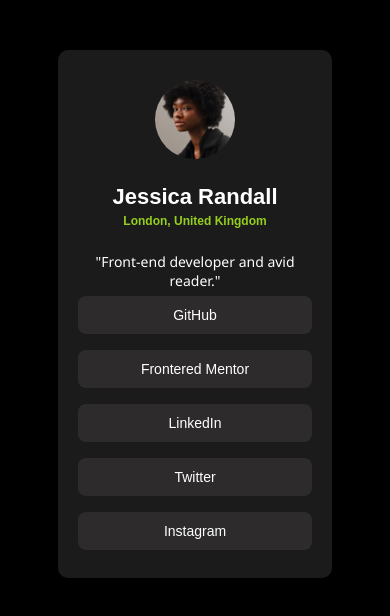
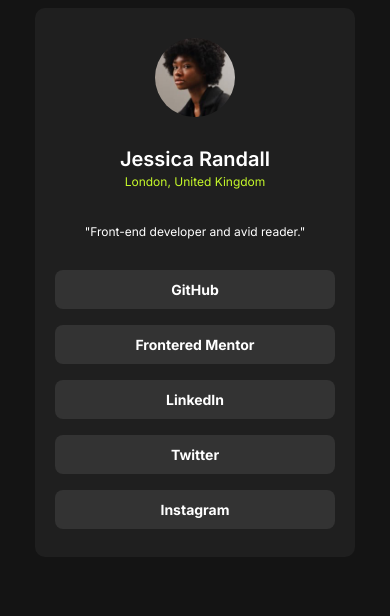
Before and after one commit to TheAnderes/Social_Links_Profile-Javascript, a plain HTML site: page Social_Links_Profile/index.html in a window 390 px wide. Drawn offline with Linux system fonts and the light colour scheme.

Commit message:
Pestaña Mobile

```diff
--- a/Social_Links_Profile/css/style.css
+++ b/Social_Links_Profile/css/style.css
@@ -1,25 +1,33 @@
-.cuerpo {
-    background-color: black;
+body {
+    background-color: var(--OffBlack);
+}
+
+:root {
+    --Green: hsl(75, 94%, 57%);
+    --White: hsl(0, 0%, 100%);
+    --Grey: hsl(0, 0%, 20%);
+    --DarkGrey: hsl(0, 0%, 12%);
+    --OffBlack: hsl(0, 0%, 8%);
 }
 
 .conteiner {
     display: flex;
-    margin: 50px;
-    height: auto;
-    max-width: 100%;
-    align-items: center;
+    width: 100%;
+    height: 100%;
+    align-self: center;
     justify-content: center;
 }
 
 .form {
     display: flex;
     align-items: center;
+    justify-content: center;
     flex-direction: column;
-    background-color: #1b1b1b;
+    background-color: var(--DarkGrey);
     border-radius: 10px;
-    width: 250px;
     padding: 20px;
-    align-items: center;
+    width: 280px;
+    height: fit-content;
 }
 
 .buttons {
@@ -27,20 +35,21 @@
     width: 100%;
     margin: 8px;
     border-radius: 8px;
-    background-color: rgb(45, 43, 43);
+    background-color: var(--Grey);
     border: none;
-    color: white;
+    color: var(--White);
     font-size: 14px;
-    font-family: Arial, Helvetica, sans-serif;
+    font-family: "Inter", sans-serif;
+    font-weight: 700;
 }
 
 .buttons:hover {
-    background: linear-gradient(to top, transparent, rgb(6, 100, 9));
+    background: var(--Green);
 }
 
-.buttons:active {
-    background: linear-gradient(to bottom, rgb(63, 247, 2), rgb(22, 135, 28), transparent);
-}
+/* .buttons:active {
+    background: linear-gradient(to bottom, var(--Green), rgb(63, 247, 2), transparent);
+} */
 
 .imagen {
     display: flex;
@@ -55,26 +64,30 @@
 
 .nombre {
     width: 100%;
-    height: 30px;
-    font-family: Arial, Helvetica, sans-serif;
-    color: white;
+    font-family: "Inter", sans-serif;
+    color: var(--White);
     text-align: center;
-    font-size: 11px;
+    font-size: 20px;
+    font-weight: 600;
     height: 35px;
 }
 
 .lugar {
-    font-family: Arial, Helvetica, sans-serif;
-    color: rgb(150, 207, 29);
+    font-family: "Inter", sans-serif;
+    color: var(--Green);
     text-align: center;
-    font-size: 8px;
+    font-size: 12px;
+    font-weight: 400;
+    width: 100%;
+    height: 50px;
 }
 
 .descrip {
     width: 100%;
+    font-family: "Inter", sans-serif;
+    color: var(--White);
+    text-align: center;
+    font-size: 12px;
+    font-weight: 400;
     height: 50px;
-    font-family: 'Segoe UI', Tahoma, Geneva, Verdana, sans-serif;
-    color: white;
-    text-align: center;
-    font-size: 14px;
 }
--- a/Social_Links_Profile/index.html
+++ b/Social_Links_Profile/index.html
@@ -7,20 +7,21 @@
   <link rel="icon" type="image/png" sizes="32x32"
     href="./assets/images/b0c8d4caa9d7a949616779bf6c02bde4-emoticon-de-emoji-de-lengua-de-risa.png">
   <link rel="stylesheet" href="./css/style.css">
+  <link href="https://fonts.googleapis.com/css2?family=Inter:wght@100..900&display=swap" rel="stylesheet">
   <title>Frontend Mentor | Social links profile</title>
 </head>
 
-<body class="cuerpo">
+<body>
   <div class="conteiner">
     <div class="form">
       <div class="imagen">
         <img src="./assets/images/avatar-jessica.jpeg">
       </div>
       <div class="nombre">
-        <h1>Jessica Randall</h1>
+        <p>Jessica Randall</p>
       </div>
       <div class="lugar">
-        <h2>London, United Kingdom</h2>
+        <p>London, United Kingdom</p>
       </div>
       <div class="descrip">
         <p>"Front-end developer and avid reader."</p>
```
Also changed, not shown: 1 other file.
